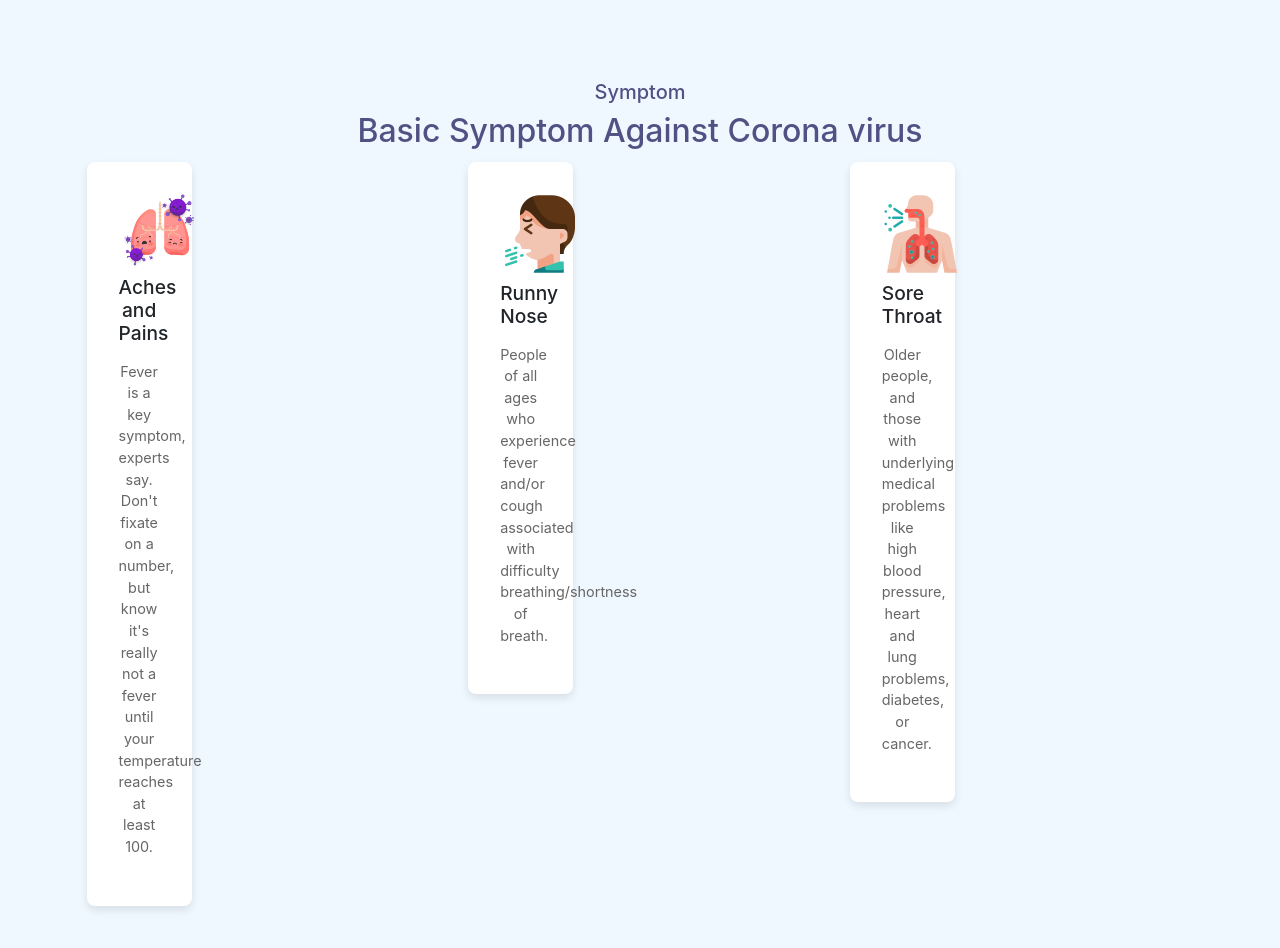
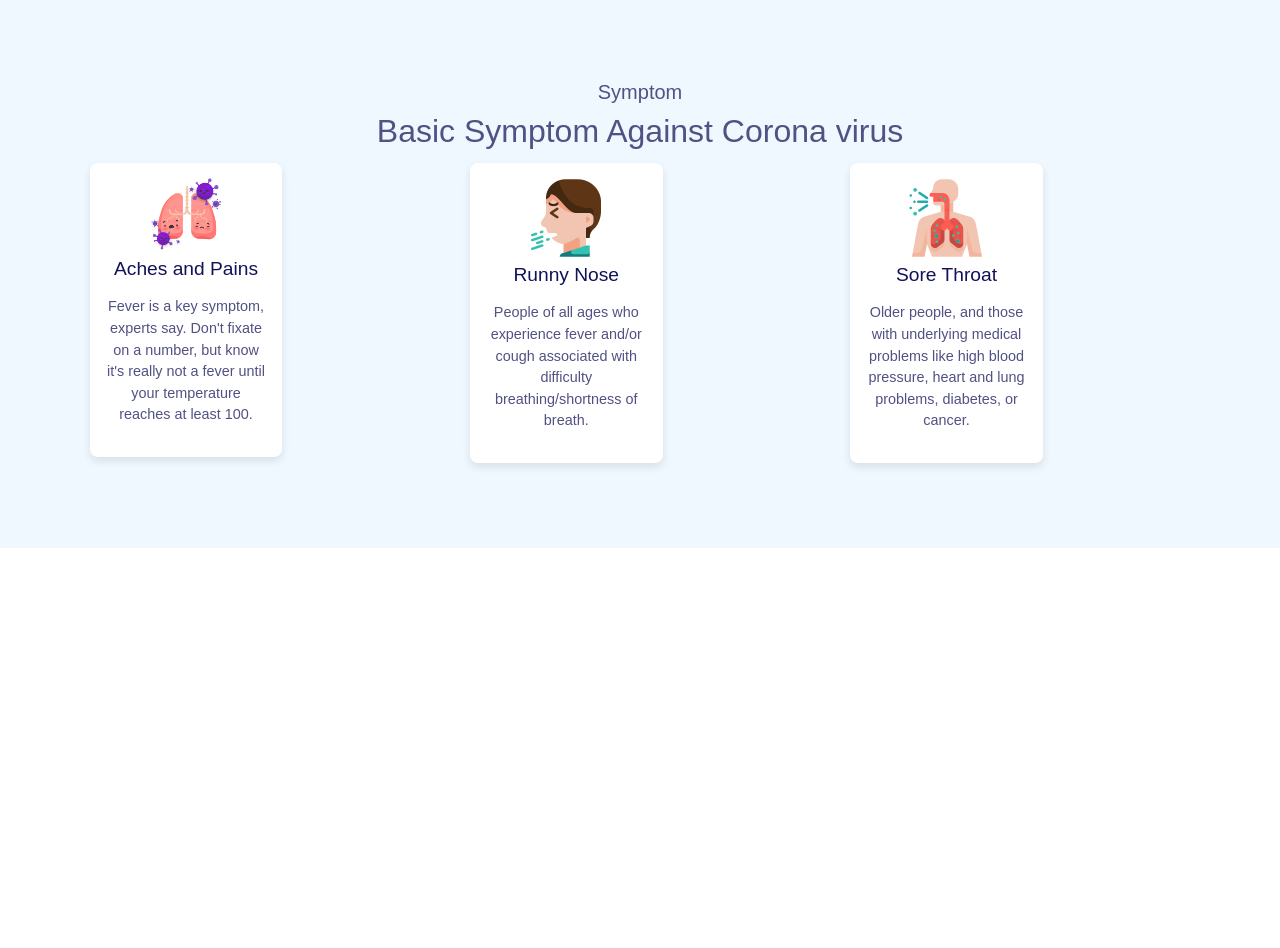
Before and after one commit to Angelinabassano/CovidTracker, a React (Vite) app: page / in a window 1280 px wide. Shown: the top 948 px of the page. After the commit the page ends 800 px from the top, so only its background shows below. Built offline with nearby package versions, Linux system fonts and the light colour scheme.

Commit message:
se sube ultimos cambios

```diff
--- a/index.html
+++ b/index.html
@@ -6,6 +6,7 @@
     <link rel="stylesheet" href="https://cdnjs.cloudflare.com/ajax/libs/font-awesome/5.15.4/css/all.min.css">
     <link href="https://maxcdn.bootstrapcdn.com/bootstrap/4.5.2/css/bootstrap.min.css" rel="stylesheet">
     <meta name="viewport" content="width=device-width, initial-scale=1.0" />
+    <link rel="stylesheet" href="https://cdnjs.cloudflare.com/ajax/libs/font-awesome/5.15.4/css/all.min.css">
     <title>Covid Tracker</title>
   </head>
   <body>
--- a/src/components/slideCardsHome/slideCardHome.css
+++ b/src/components/slideCardsHome/slideCardHome.css
@@ -1,55 +1,75 @@
 .slide-card-home {
-    padding-top: 5rem;
-    padding-bottom: 5rem;
+    padding-top: 80px;
+    padding-bottom: 80px;
     background-color: aliceblue;
+    font-family: 'Poppins', sans-serif;
 }
 
 .section-title {
-    text-align: center; /* Centra el texto horizontalmente */
+    text-align: center;
 }
 
 .section-title h5 {
     animation: fadeIn 1s;
     animation-delay: 0s;
-    color: #515184; /* Color para el h5 (ejemplo: Tomato) */
+    color: #515184;
 }
 
 .section-title h2 {
     animation: fadeIn 1s;
     animation-delay: 0.5s;
-    color: #515184; /* Color para el h2 (ejemplo: SteelBlue) */
+    color: #515184;
 }
 
 .row {
-    display: flex; /* Usar flexbox para alinear los elementos en fila */
-    justify-content: center; /* Centrar las tarjetas horizontalmente */
-    flex-wrap: nowrap; /* No permitir que las tarjetas se envuelvan en múltiples líneas */
-    gap: 0.1rem; /* Reducir el espacio entre las tarjetas */
+    display: flex;
+    justify-content: center;
+    flex-wrap: nowrap;
+    gap: 0.25px;
 }
 
 .slide-card-home-content {
-    flex: 0 0 30%; /* Hacer que cada tarjeta ocupe el 30% del ancho del contenedor */
-    max-width: 30%; /* Asegurarse de que cada tarjeta no exceda el 30% del ancho del contenedor */
-    padding: 2rem; /* Reducir el relleno para hacer las tarjetas más pequeñas */
+    flex: 0 0 55%;
+    max-width: 55%;
+    padding: 15px;
     background-color: #fff;
     border-radius: 8px;
     box-shadow: 0 4px 8px rgba(0, 0, 0, 0.1);
-    margin: 0.2rem; /* Reducir el margen para acercar las tarjetas */
+    margin: 5px;
+
 }
 
 .slide-card-home-content img {
-    max-width: 80px; /* Ajustar el tamaño de la imagen */
-    margin-bottom: 0.5rem; /* Ajustar el margen inferior */
+    max-width: 80px;
+    margin-bottom: 5px;
 }
 
+
 .slide-card-home-content h4 {
-    font-size: 1.2rem; /* Ajustar el tamaño de la fuente */
-    margin-bottom: 0.5rem; /* Ajustar el margen inferior */
+    font-size: 1.2rem;
+    margin-bottom: 10px;
+    color: #121158;
 }
 
 .slide-card-home-content p {
-    font-size: 0.9rem; /* Ajustar el tamaño de la fuente */
-    color: #666;
+    font-size: 0.9rem;
+    color:  #515184;
+}
+
+@media (max-width: 768px) {
+    .row {
+        flex-wrap: wrap;
+    }
+    .slide-card-home-content {
+        flex: 0 0 100%;
+        max-width: 100%;
+        margin: 10px 0;
+}
+
+@media (max-width: 576px) {
+    .slide-card-home-content {
+        padding: 10px;
+    }
 }
 
 @keyframes fadeIn {
@@ -62,3 +82,4 @@
         transform: translateY(0);
     }
 }
+}
```
